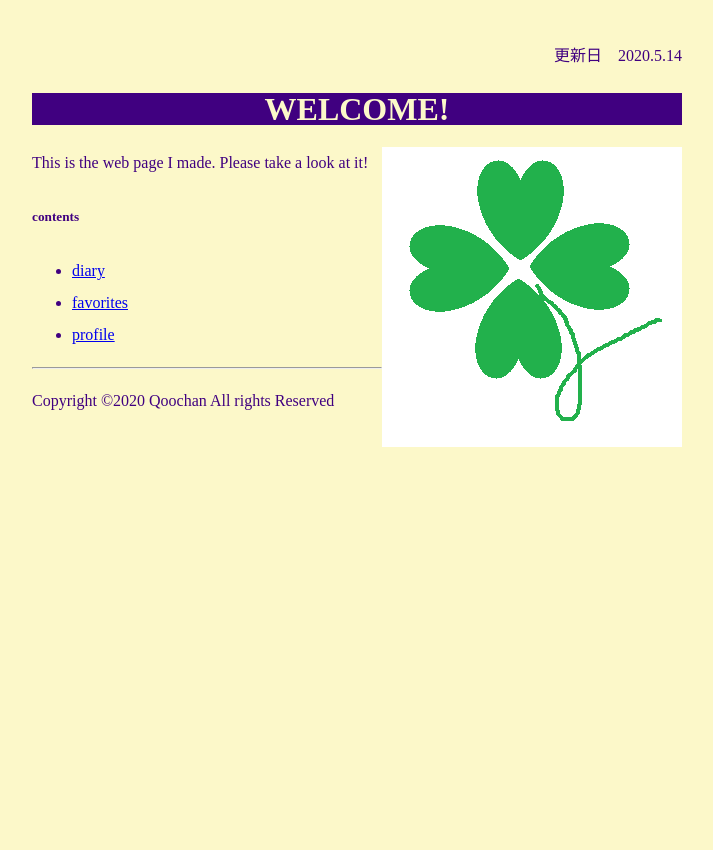
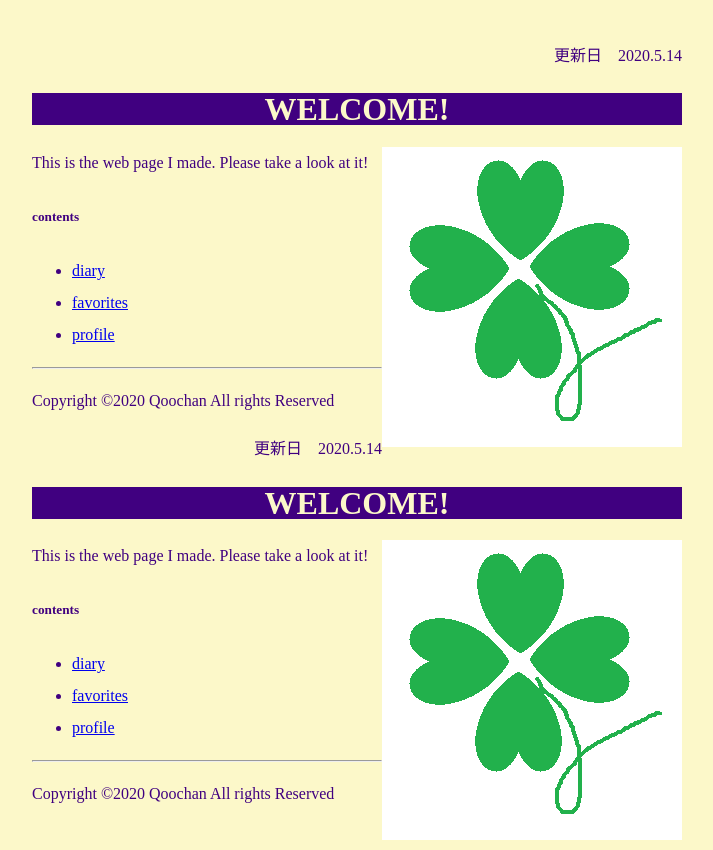
Before and after one commit to kateKobe/kateKobe.github.io, a plain HTML site: page index.html in a window 1280 px wide. Shown: the whole page, without its empty margins (283-996 px from the left). Before the commit the page ends 800 px from the top, so only its background shows below. Drawn offline with Linux system fonts and the light colour scheme.

Commit message:
Update index.html

```diff
--- a/index.html
+++ b/index.html
@@ -1,4 +1,4 @@
-<!DOCTYPE html>
+<!DOCTYPE html><!DOCTYPE html>
 <html lang="ja">
 
 <head>
@@ -33,3 +33,32 @@
 
 </body>
 </html>
+
+  <style>
+    div{
+      text-align:right;
+    }
+  </style>
+
+  <title>image</title>
+</head>
+<body>
+<div>更新日　2020.5.14</div>
+  <h1>WELCOME!</h1>
+  <p><img src="clover.png" alt="clover" width=300px height=300px class="gazo"></p>
+  <p>This is the web page I made. Please take a look at it!</p>
+  <h5>contents</h5>
+  <ul>
+    <li><a href="diary.html">diary</a></li>
+    <li><a href="favorite.html">favorites</a></li>
+    <li><a href="profile.html">profile</a></li>
+  </ul>
+
+  <hr>
+
+
+  <p>Copyright &copy;2020 Qoochan  All rights Reserved</p>
+
+
+</body>
+</html>
```
